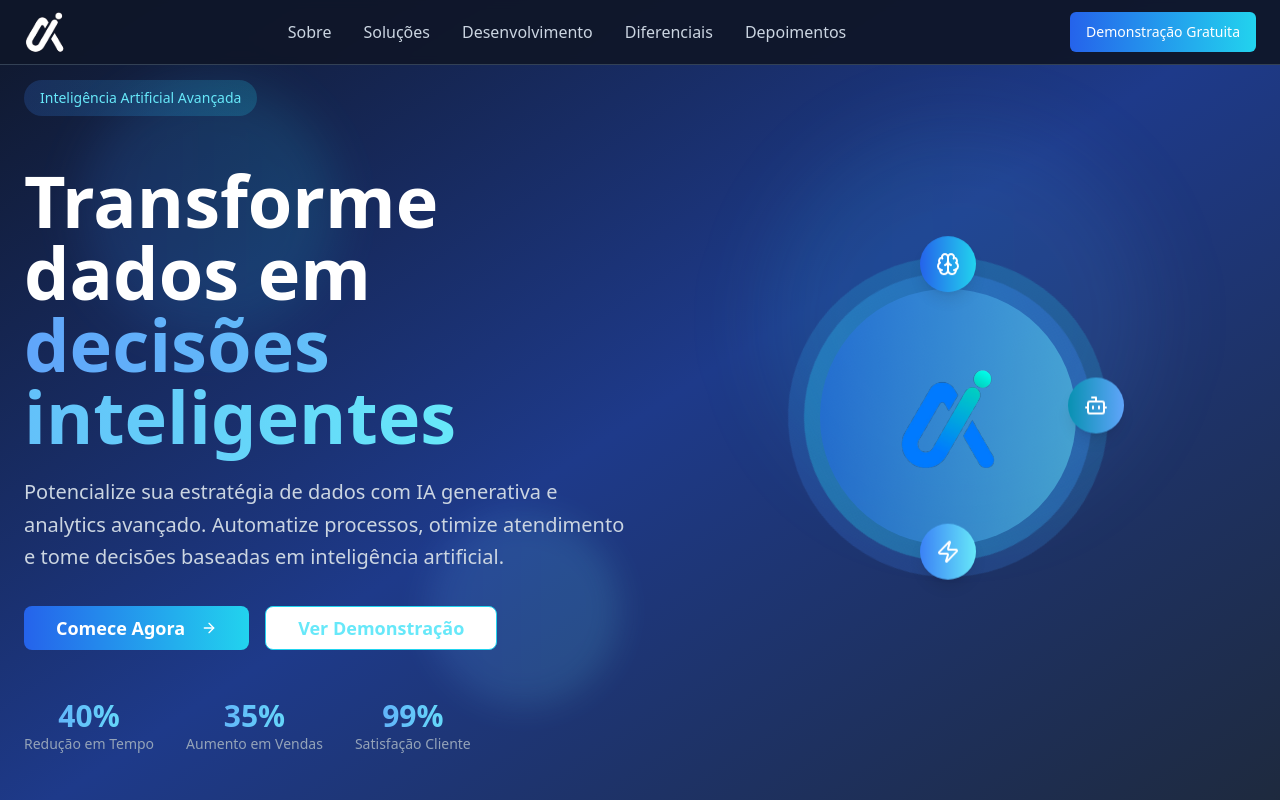
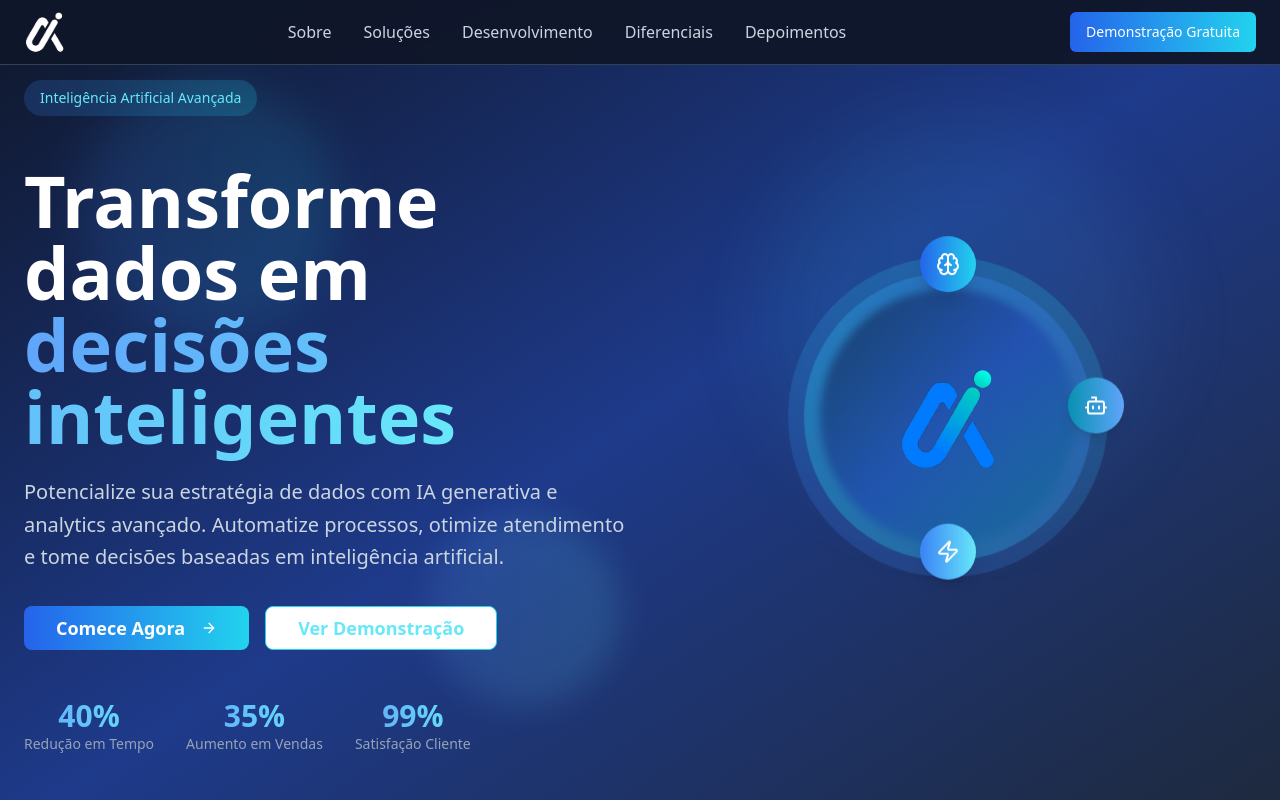
Before and after one commit to joaovitormessias/axisai-landing-page-lovable, a React (Vite) app: page / in a window 1280 px wide. Shown: the top 800 px of the page. Built offline with nearby package versions, Linux system fonts and the light colour scheme.

Commit message:
destacando logo

```diff
--- a/src/components/HeroSection.tsx
+++ b/src/components/HeroSection.tsx
@@ -63,7 +63,7 @@ const HeroSection = () => {
             <div className="relative w-80 h-80 mx-auto flex items-center justify-center">
               <div className="absolute inset-0 bg-gradient-to-r from-blue-500 to-cyan-400 rounded-full animate-spin-slow opacity-20"></div>
               <div className="absolute inset-4 bg-gradient-to-r from-cyan-400 to-blue-500 rounded-full animate-spin-reverse opacity-30"></div>
-              <div className="absolute inset-8 bg-gradient-to-r from-blue-600 to-cyan-300 rounded-full animate-pulse opacity-40"></div>
+              <div className="absolute inset-8 bg-gradient-to-br from-slate-900 via-blue-800 to-cyan-700 rounded-full animate-pulse opacity-70 blur-sm"></div>
 
               {/* Logo central */}
               <div className="relative z-10">
```
